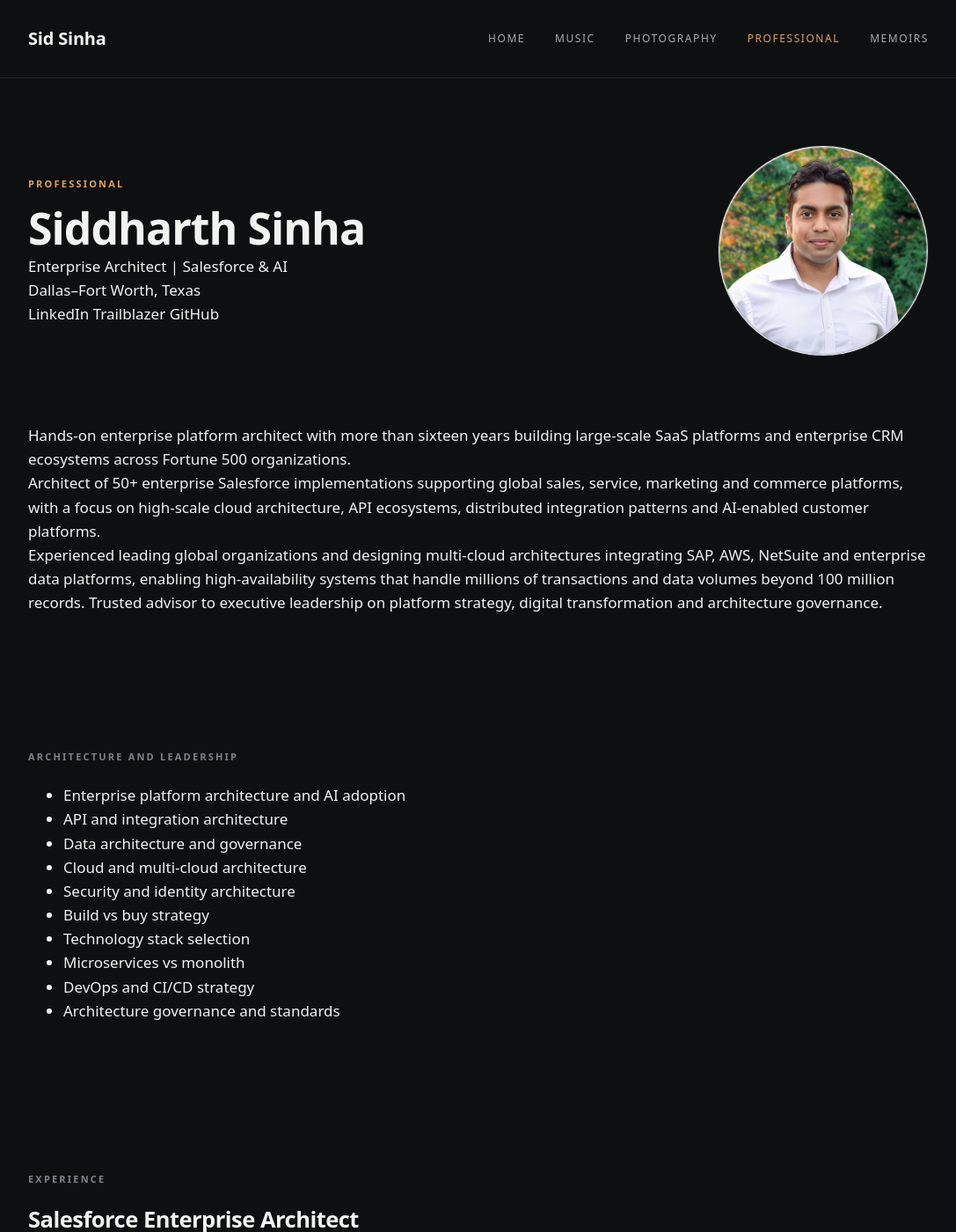
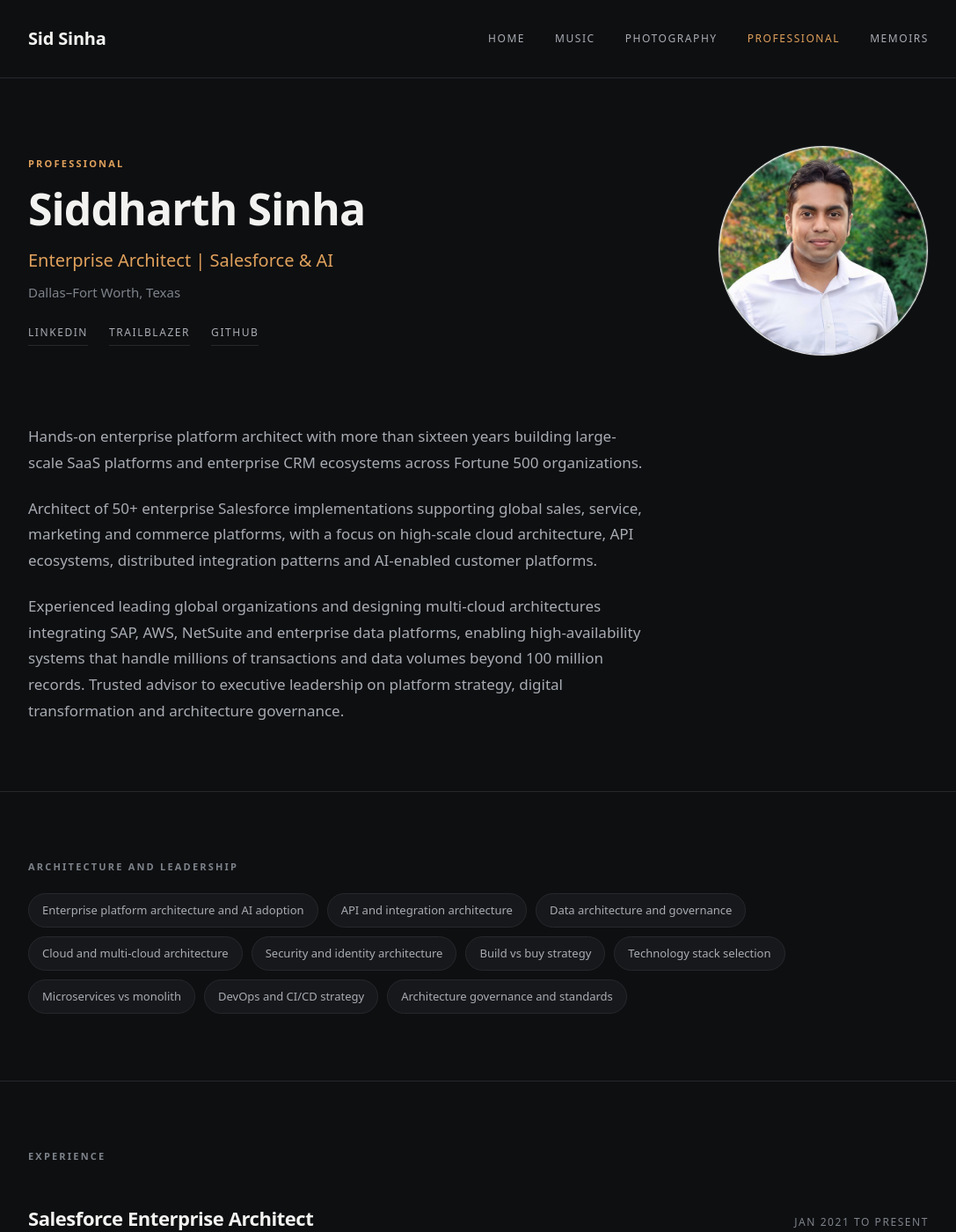
Before and after one commit to SidSays/SidSays.github.io, a Jekyll site: the page built from professional.html, in a window 1280 px wide and 1400 px high. Shown: the whole window at 88% size, without its empty margins (96-1183 px from the left). Built offline with Jekyll 4.4.1, drawn with Linux system fonts in a browser that asks for light colours; some web fonts are replaced.

Commit message:
Add styles for professional page layout

```diff
--- a/assets/css/site.css
+++ b/assets/css/site.css
@@ -537,3 +537,180 @@
   .hero-inner { justify-content: flex-start; }
   .hero-portrait { width: clamp(8rem, 34vw, 11rem); }
 }
+/* --- Professional page ------------------------------------------ */
+
+.prof-headline {
+  margin-top: 0.875rem;
+  font-size: clamp(1.0625rem, 2.4vw, 1.25rem);
+  font-weight: 500;
+  color: var(--accent);
+}
+
+.prof-meta {
+  margin-top: 0.5rem;
+  font-size: 0.9375rem;
+  color: var(--ink-mute);
+}
+
+.prof-links {
+  display: flex;
+  flex-wrap: wrap;
+  gap: 1.5rem;
+  margin-top: 1.5rem;
+  font-size: 0.75rem;
+  font-weight: 500;
+  letter-spacing: 0.13em;
+  text-transform: uppercase;
+  color: var(--ink-soft);
+}
+.prof-links a {
+  padding-bottom: 0.25rem;
+  border-bottom: 1px solid var(--line);
+}
+.prof-links a:hover {
+  color: var(--accent-hover);
+  border-bottom-color: var(--accent);
+}
+
+.section-ruled { border-top: 1px solid var(--line); }
+
+.bio {
+  max-width: 44rem;
+  display: flex;
+  flex-direction: column;
+  gap: 1.375rem;
+}
+.bio p {
+  font-size: 1.0625rem;
+  line-height: 1.75;
+  color: var(--ink-soft);
+}
+
+.pill-row {
+  list-style: none;
+  margin: 0;
+  padding: 0;
+  display: flex;
+  flex-wrap: wrap;
+  gap: 0.625rem;
+}
+
+.pill {
+  padding: 0.5rem 0.9375rem;
+  background: var(--bg-alt);
+  border: 1px solid var(--line);
+  border-radius: 999px;
+  font-size: 0.8125rem;
+  color: var(--ink-soft);
+}
+
+.role { padding-block: 1.75rem; }
+.role + .role { border-top: 1px solid var(--line); }
+
+.role-head {
+  display: flex;
+  flex-wrap: wrap;
+  align-items: baseline;
+  justify-content: space-between;
+  gap: 0.5rem 1.5rem;
+}
+
+.role-title {
+  font-size: clamp(1.125rem, 2.6vw, 1.375rem);
+  max-width: 34rem;
+}
+
+.role-dates {
+  font-size: 0.75rem;
+  font-weight: 500;
+  letter-spacing: 0.13em;
+  text-transform: uppercase;
+  color: var(--ink-mute);
+  white-space: nowrap;
+}
+
+.role-org {
+  margin-top: 0.5rem;
+  font-size: 0.9375rem;
+  color: var(--accent);
+}
+
+.role-list {
+  margin: 1.125rem 0 0;
+  padding-left: 1.125rem;
+  max-width: 46rem;
+}
+.role-list li {
+  font-size: 0.9375rem;
+  line-height: 1.65;
+  color: var(--ink-soft);
+}
+.role-list li + li { margin-top: 0.5rem; }
+
+.early-list {
+  list-style: none;
+  margin: 1.125rem 0 0;
+  padding: 0;
+}
+.early-list li {
+  display: flex;
+  flex-wrap: wrap;
+  align-items: baseline;
+  justify-content: space-between;
+  gap: 0.25rem 1.5rem;
+  padding-block: 0.6875rem;
+  border-bottom: 1px solid var(--line);
+}
+.early-list span {
+  font-size: 0.9375rem;
+  color: var(--ink);
+}
+.early-list em {
+  font-style: normal;
+  font-size: 0.8125rem;
+  color: var(--ink-mute);
+  white-space: nowrap;
+}
+
+.cert-grid {
+  list-style: none;
+  margin: 0;
+  padding: 0;
+  display: grid;
+  grid-template-columns: repeat(auto-fit, minmax(17rem, 1fr));
+  gap: 0.75rem;
+}
+
+.cert {
+  padding: 0.9375rem 1.125rem;
+  background: var(--bg-alt);
+  border: 1px solid var(--line);
+  border-left: 2px solid var(--accent);
+  border-radius: 10px;
+  font-size: 0.875rem;
+  line-height: 1.5;
+  color: var(--ink-soft);
+}
+
+.two-col {
+  display: grid;
+  grid-template-columns: repeat(auto-fit, minmax(18rem, 1fr));
+  gap: clamp(2rem, 5vw, 4rem);
+}
+
+.stack-item { margin-bottom: 1.5rem; }
+
+.stack-title {
+  font-size: 1.0625rem;
+  font-weight: 600;
+  max-width: 26rem;
+}
+
+.stack-meta {
+  margin-top: 0.375rem;
+  font-size: 0.875rem;
+  line-height: 1.6;
+  color: var(--ink-mute);
+}
+
+.industries-label { margin-top: 2.5rem; }
```
